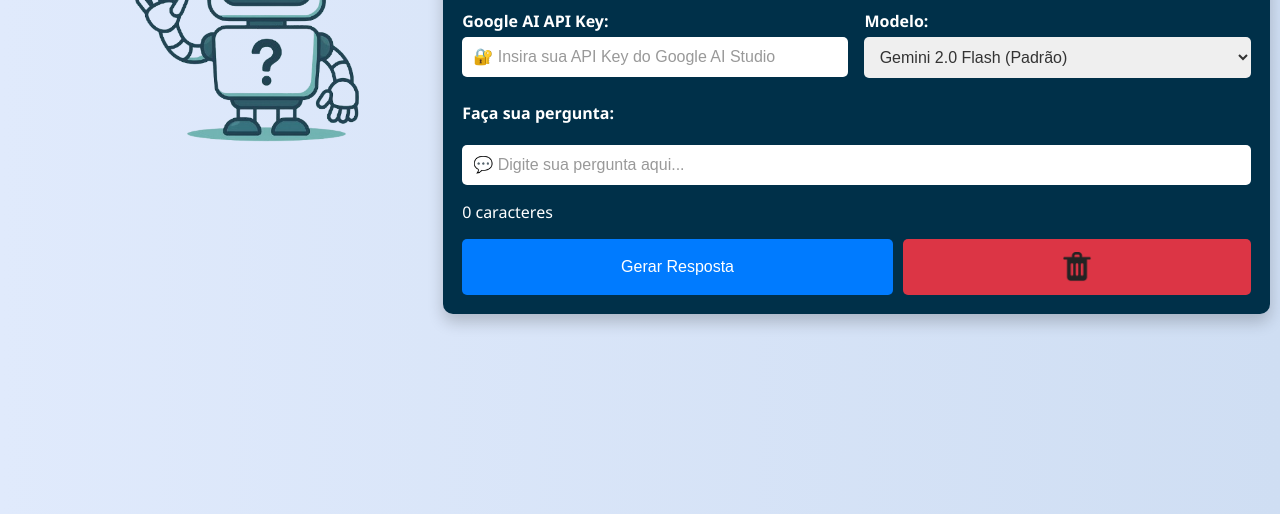
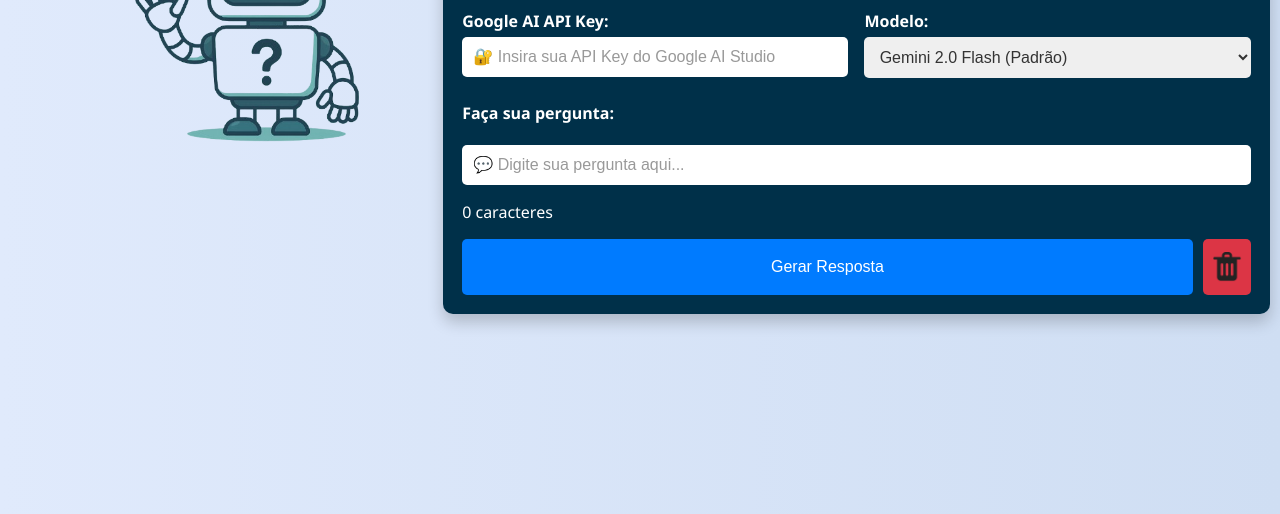
Before and after one commit to ArianaAlves/Projeto_assistente-ia-_Grupo5, a website built with Vite: page index.html in a window 1280 px wide. Shown: the part 306-820 px from the top of the page. Built offline with nearby package versions, Linux system fonts and the light colour scheme.

Commit message:
Ajuste de tamanho btn-limpar

```diff
--- a/style.css
+++ b/style.css
@@ -126,6 +126,11 @@
     display: flex;
     justify-content: center; /* Centraliza horizontalmente */
     align-items: center;
+    min-width: 48px;
+    padding: 0.8rem 0.5rem;
+    font-size: 1rem;
+    border-radius: 5px;
+    flex-grow: 0;
 }
 .btn-limpar:hover {
     background-color: #ec6565;
```
